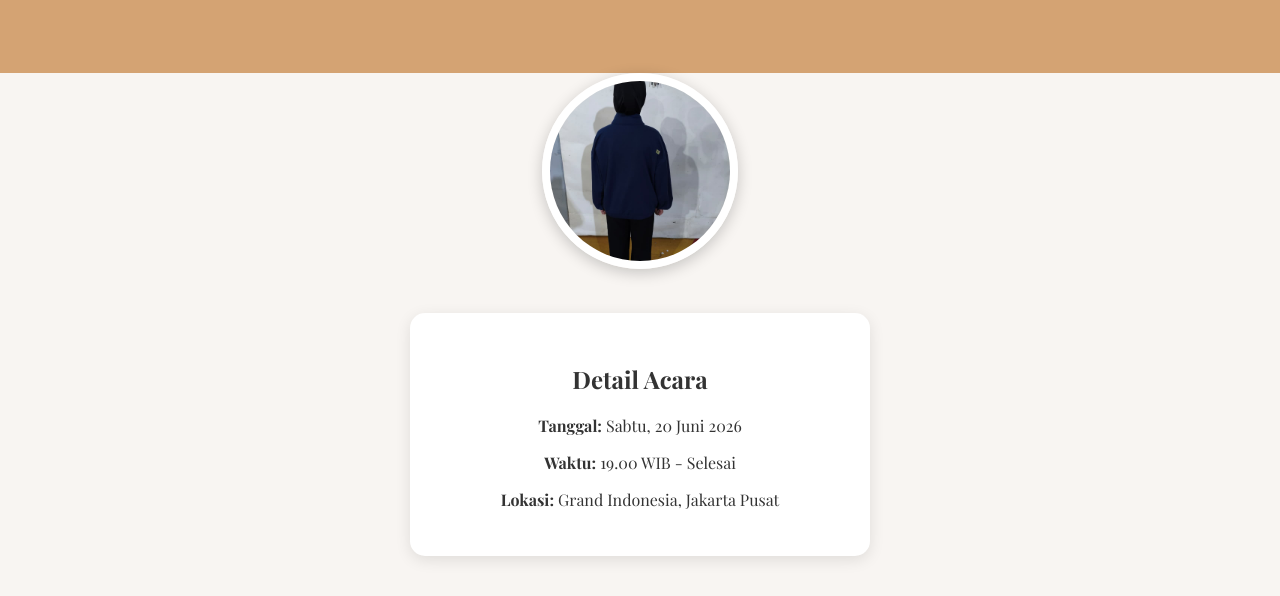
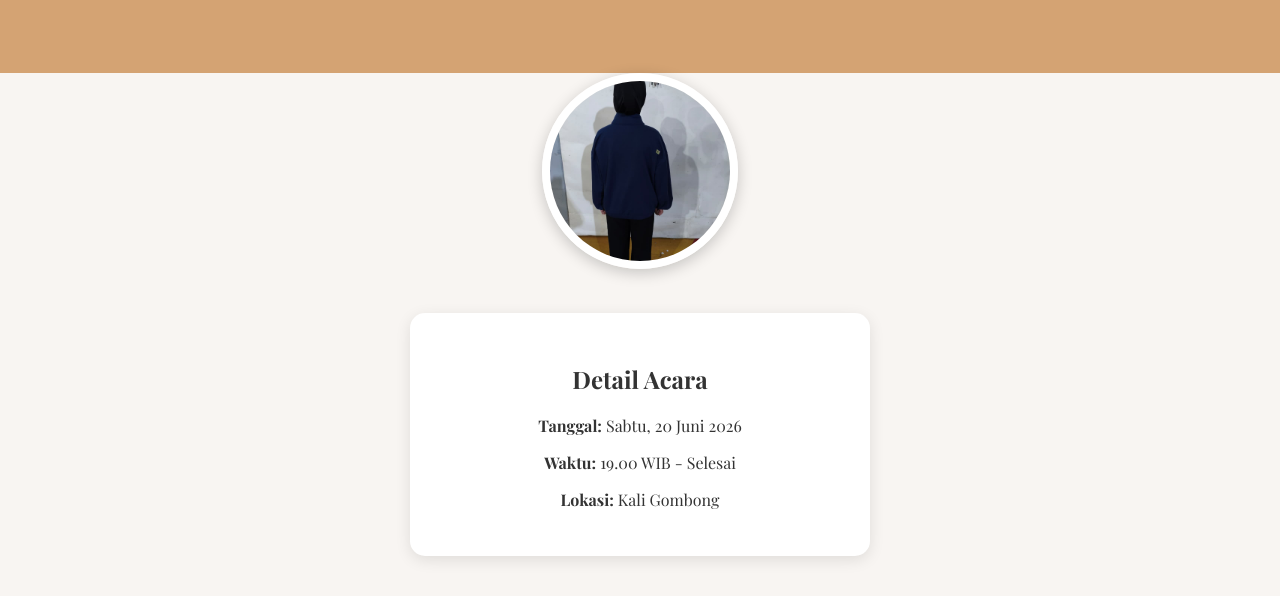
Before and after one commit to epong-69/undangan-mark1, a plain HTML site: page index.html in a window 1280 px wide. Shown: the part 259-855 px from the top of the page. Drawn offline with nearby package versions, Linux system fonts and the light colour scheme; a web font is replaced by a local one.

Commit message:
index.html

```diff
--- a/index.html
+++ b/index.html
@@ -28,7 +28,7 @@
             <h2>Detail Acara</h2>
             <p><strong>Tanggal:</strong> Sabtu, 20 Juni 2026</p>
             <p><strong>Waktu:</strong> 19.00 WIB - Selesai</p>
-            <p><strong>Lokasi:</strong> Grand Indonesia, Jakarta Pusat</p>
+            <p><strong>Lokasi:</strong> Kali Gombong</p>
         </section>
     </main>
 
```
